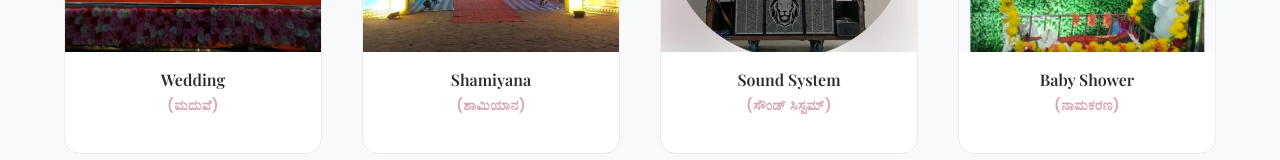
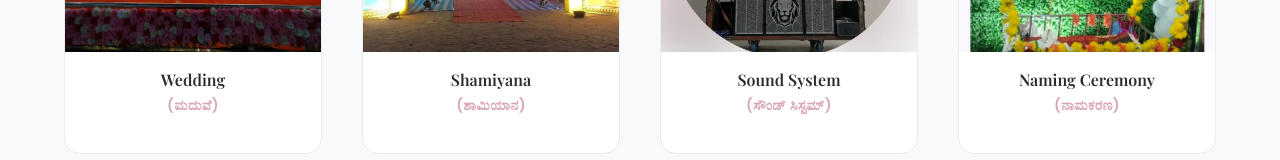
Before and after one commit to Vinayak-Chinchakhandi/KKSS, a React (Vite) app: page / in a window 1280 px wide. Shown: the part 1175-1335 px from the top of the page. Built offline with nearby package versions, Linux system fonts and the light colour scheme.

Commit message:
fixed routing names

```diff
--- a/src/pages/Services.jsx
+++ b/src/pages/Services.jsx
@@ -4,7 +4,7 @@ import ServiceCard from "../components/ui/ServiceCard";
 import weddingImg from "../assets/wedding/sample.webp";
 import shamiyanaImg from "../assets/shamiyana/sample.webp";
 import soundSystemImg from "../assets/sound-system/sample.webp";
-import babyShowerImg from "../assets/baby-shower/sample.webp";
+import namingCeremonyImg from "../assets/naming-ceremony/sample.webp";
 import birthdayImg from "../assets/birthday-anniversary/sample.webp";
 import carDecorationImg from "../assets/car-decoration/sample.webp";
 import cateringImg from "../assets/catering/sample.webp";
@@ -19,7 +19,7 @@ function Services() {
     { title: "Wedding", kannada: "(ಮದುವೆ)", image: weddingImg, link: "/services/wedding" },
     { title: "Shamiyana", kannada: "(ಶಾಮಿಯಾನ)", image: shamiyanaImg, link: "/services/shamiyana" },
     { title: "Sound System", kannada: "(ಸೌಂಡ್ ಸಿಸ್ಟಮ್)", image: soundSystemImg, link: "/services/sound-system" },
-    { title: "Baby Shower", kannada: "(ನಾಮಕರಣ)", image: babyShowerImg, link: "/services/baby-shower" },
+    { title: "Naming Ceremony", kannada: "(ನಾಮಕರಣ)", image: namingCeremonyImg, link: "/services/naming-ceremony" },
     { title: "Birthday & Anniversary", kannada: "(ಹುಟ್ಟುಹಬ್ಬ & ವಾರ್ಷಿಕೋತ್ಸವ)", image: birthdayImg, link: "/services/birthday-anniversary" },
     { title: "Car Decoration", kannada: "(ಕಾರು ಅಲಂಕಾರ)", image: carDecorationImg, link: "/services/car-decoration" },
     { title: "Catering Materials", kannada: "(ಭೋಜನ ಸಾಮಗ್ರಿ ವ್ಯವಸ್ಥೆ)", image: cateringImg, link: "/services/catering" },
```
Also changed, not shown: src/assets/naming-ceremony/sample.webp (renamed from src/assets/baby-shower/sample.webp), 1 other file (tests, documents, lock files or other folders).
